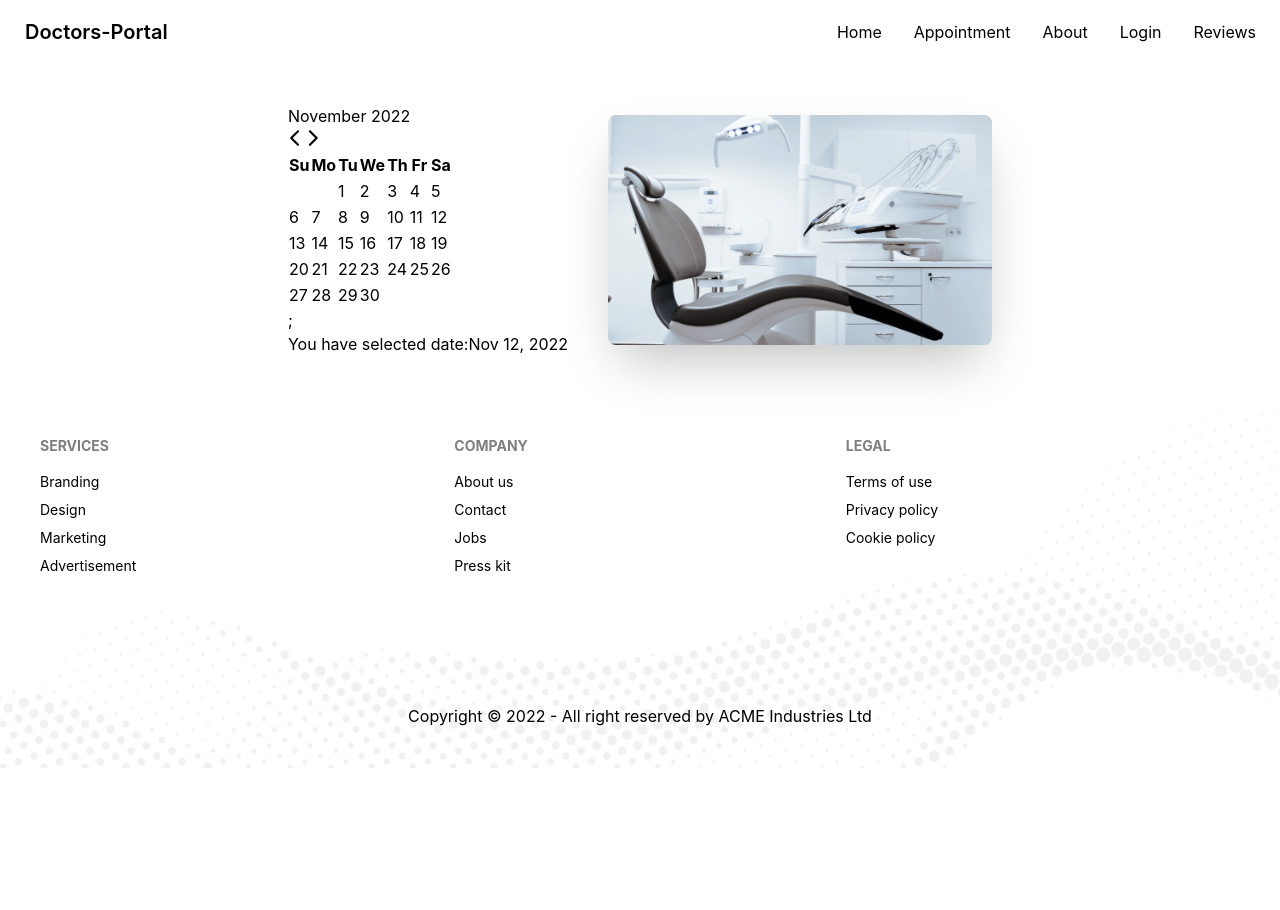
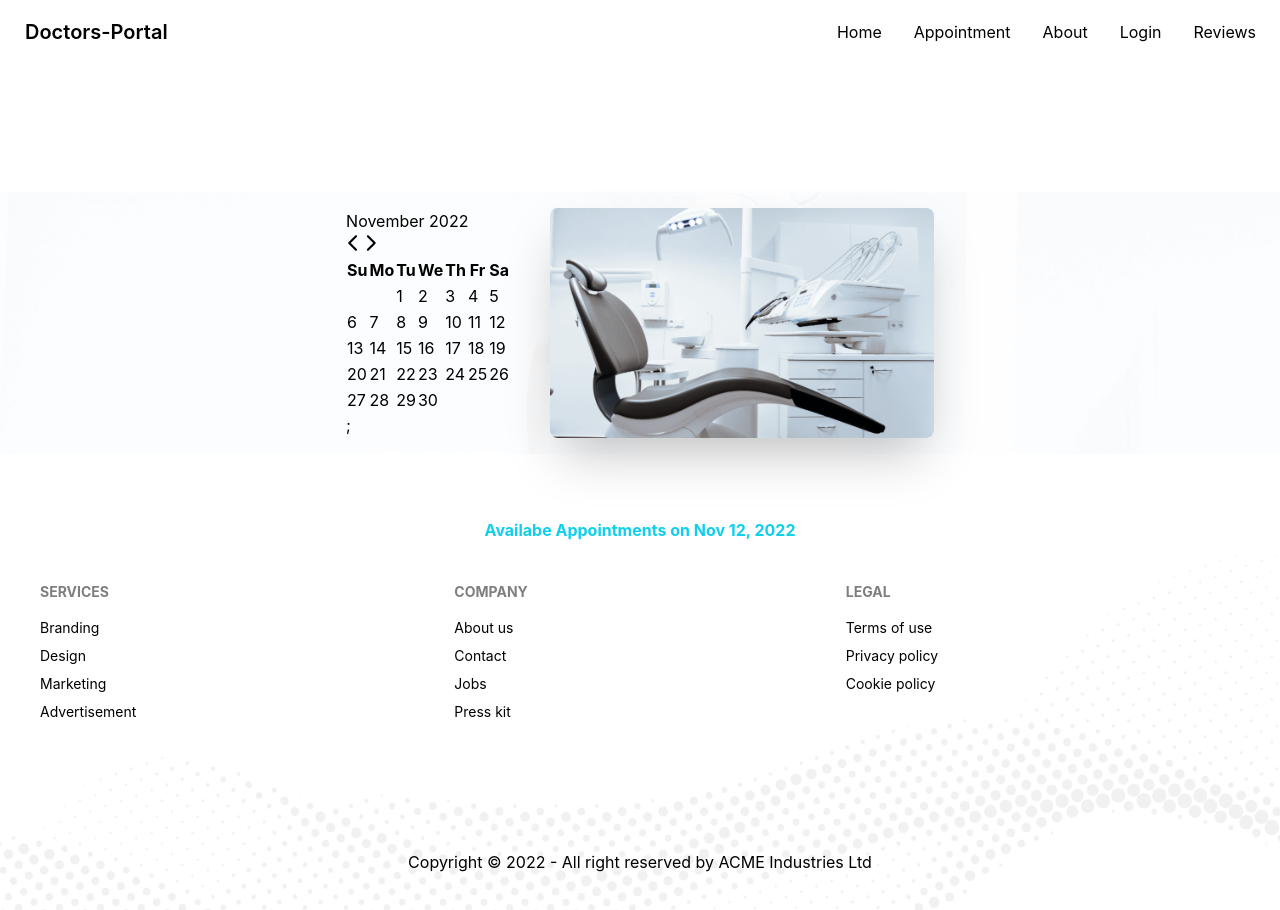
Before and after one commit to SOHELMAHMUD12/doctors-portal, a React (Create React App) app: page /appointment in a window 1280 px wide. Shown: the top 910 px of the page. Before the commit the page ends 800 px from the top, so only its background shows below. Built offline with nearby package versions, Linux system fonts and the light colour scheme; the HTML template or start-up script is replaced by a standard one.

Commit message:
added appointment banner

```diff
--- a/src/Pages/Appointment/Appointment/Appointment.js
+++ b/src/Pages/Appointment/Appointment/Appointment.js
@@ -1,10 +1,15 @@
-import React from 'react';
+import React, { useState } from 'react';
+import AvailabeAppointments from '../AvailabeAppointments/AvailabeAppointments';
 import AppointmentBanner from './AppointmentBanner/AppointmentBanner';
 
 const Appointment = () => {
+    const [selectedDate, setSelectedDate] = useState(new Date());
     return (
         <div>
-            <AppointmentBanner></AppointmentBanner>
+            <AppointmentBanner selectedDate={selectedDate}
+            setSelectedDate={setSelectedDate}></AppointmentBanner>
+            <AvailabeAppointments
+            selectedDate={selectedDate}></AvailabeAppointments>
         </div>
     );
 };
--- a/src/Pages/Appointment/Appointment/AppointmentBanner/AppointmentBanner.js
+++ b/src/Pages/Appointment/Appointment/AppointmentBanner/AppointmentBanner.js
@@ -1,13 +1,19 @@
 import React, { useState } from "react";
 import chair from "../../../../assets/images/chair.png";
 import { DayPicker } from 'react-day-picker';
-import { format } from 'date-fns';
+import backgroundimage from '../../../../assets/images/bg.png'
 
 
-const AppointmentBanner = () => {
-    const [selectedDate, setSelectedDate] = useState(new Date());
+const AppointmentBanner = ({selectedDate, setSelectedDate}) => {
+
   return (
-    <header>
+    <header
+
+ className='mt-32'
+                style={{
+                    background:`url(${backgroundimage})`
+                }}
+                >
       <div className="hero my-6">
         <div className="hero-content flex-col lg:flex-row-reverse">
           <img
@@ -20,10 +26,9 @@ const AppointmentBanner = () => {
            selected={selectedDate}
            onSelect={setSelectedDate}
 
-
           />;
 
-          <p>You have selected date:{format(selectedDate,'PP')}</p>
+
           </div>
         </div>
       </div>
--- /dev/null
+++ b/src/Pages/Appointment/AvailabeAppointments/AvailabeAppointments.js
@@ -0,0 +1,12 @@
+import { format } from 'date-fns';
+import React from 'react';
+
+const AvailabeAppointments = ({selectedDate}) => {
+    return (
+        <section className='mt-16'>
+            <p className='text-center text-primary font-bold'>Availabe Appointments on {format(selectedDate, 'PP')}</p>
+        </section>
+    );
+};
+
+export default AvailabeAppointments;
```
